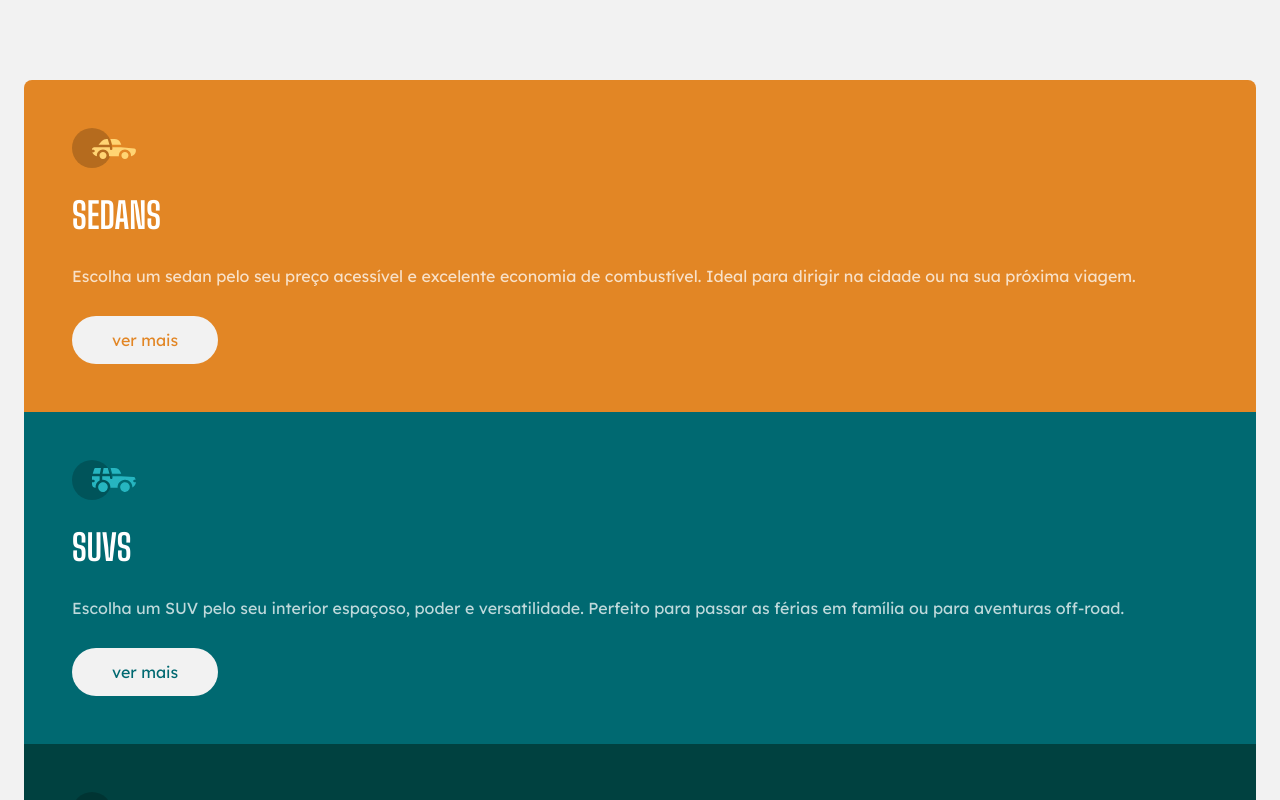
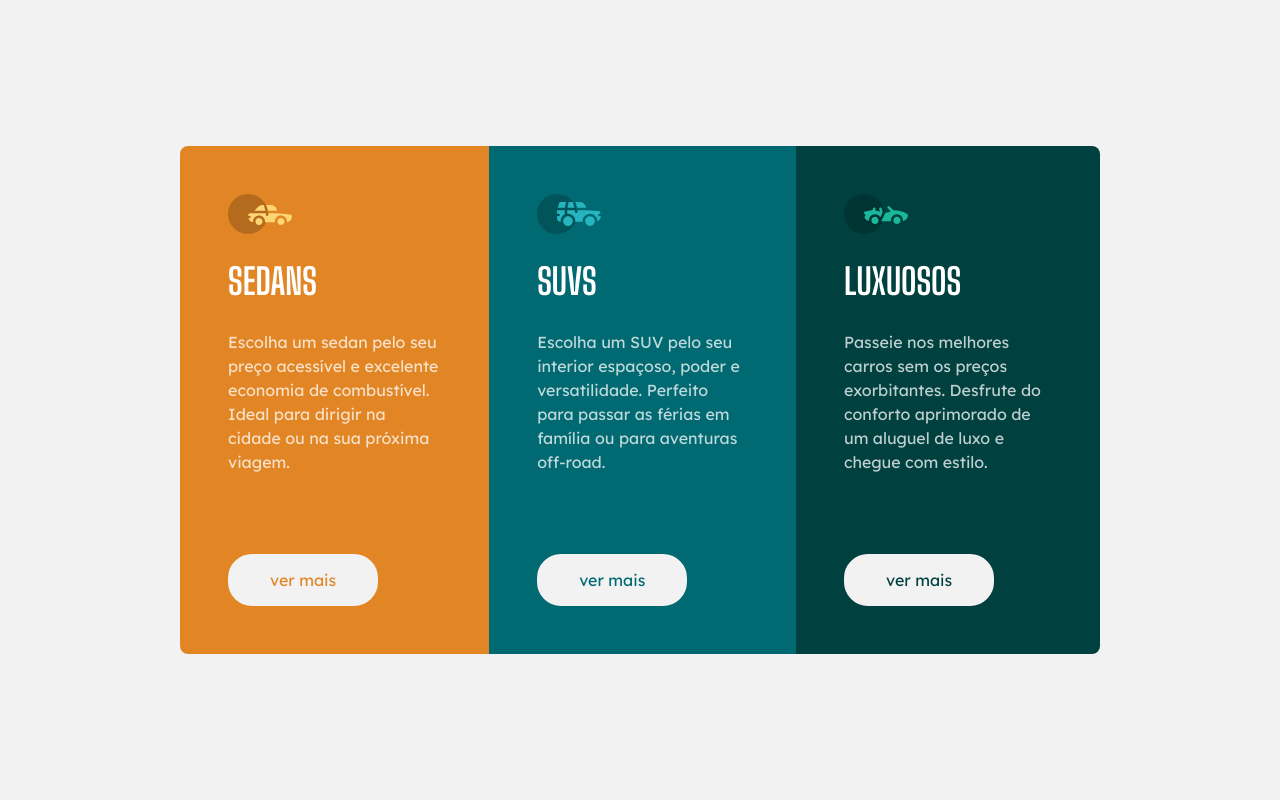
Before and after one commit to Rip-V4SH/Cars-32c, a React (Vite) app: page / in a window 1280 px wide. Shown: the top 800 px of the page. Built offline with nearby package versions, Linux system fonts and the light colour scheme.

Commit message:
responsividade(n tinha notado o primeiro commit e passei direto)

```diff
--- a/src/App.jsx
+++ b/src/App.jsx
@@ -4,27 +4,27 @@
 
 export default function App() {
   return (
-    <main className="min-h-svh bg-offwhitebg py-20 px-6">
-      <section>
-        <div className="bg-orange p-12 rounded-t-lg">
+    <main className="min-h-svh bg-offwhitebg py-20 px-6 antialised lg:flex justify-center items-center">
+      <section className="lg:flex max-w-[920px]">
+        <div className="bg-orange p-12 max-lg:rounded-t-lg lg:rounded-l-lg">
           <img src={Sedans} alt="" className="mb-7"/>
           <h2 className="font-shoulders mb-7 uppercase text-4xl font-bold text-white">Sedans</h2>
-          <p className="font-lexend mb-7 text-offwhite">Escolha um sedan pelo seu preço acessível e excelente economia de combustível. Ideal para dirigir na cidade ou na sua próxima viagem.</p>
-          <a className="font-lexend bg-offwhitebg block text-orange px-10 py-3 rounded-3xl w-fit" href="https://www.webmotors.com.br/sedans" target="_blank">ver mais</a>
+          <p className="font-lexend mb-7 text-offwhite lg:mb-20">Escolha um sedan pelo seu preço acessível e excelente economia de combustível. Ideal para dirigir na cidade ou na sua próxima viagem.</p>
+          <a className="font-lexend bg-offwhitebg block text-orange px-10 py-3 rounded-3xl w-fit border-2 border-offwhitebg hover:text-offwhitebg hover:bg-orange transition ease-in-out delay-150 hover:scale-110 duration-300" href="https://www.webmotors.com.br/sedans" target="_blank">ver mais</a>
         </div>
 
         <div className="bg-green p-12">
           <img src={Suv} alt="" className="mb-7"/>
           <h2 className="font-shoulders mb-7 uppercase text-4xl font-bold text-white">SUVs</h2>
-          <p className="font-lexend mb-7 text-offwhite">Escolha um SUV pelo seu interior espaçoso, poder e versatilidade. Perfeito para passar as férias em família ou para aventuras off-road.</p>
-          <a className="font-lexend bg-offwhitebg block text-green px-10 py-3 rounded-3xl w-fit" href="https://www.webmotors.com.br/suvs" target="_blank">ver mais</a>
+          <p className="font-lexend mb-7 text-offwhite lg:mb-20">Escolha um SUV pelo seu interior espaçoso, poder e versatilidade. Perfeito para passar as férias em família ou para aventuras off-road.</p>
+          <a className="font-lexend bg-offwhitebg block text-green px-10 py-3 rounded-3xl w-fit border-2 border-offwhitebg hover:text-offwhitebg hover:bg-green transition ease-in-out delay-150 hover:scale-110 duration-300" href="https://www.webmotors.com.br/suvs" target="_blank">ver mais</a>
         </div>
 
-        <div className="bg-dark-green p-12 rounded-b-lg">
+        <div className="bg-dark-green p-12 max-lg:rounded-b-lg lg:rounded-r-lg">
           <img src={Luxo} alt="" className="mb-7"/>
           <h2 className="font-shoulders mb-7 uppercase text-4xl font-bold text-white">Luxuosos</h2>
-          <p className="font-lexend mb-7 text-offwhite">Passeie nos melhores carros sem os preços exorbitantes. Desfrute do conforto aprimorado de um aluguel de luxo e chegue com estilo.</p>
-          <a className="font-lexend bg-offwhitebg block text-dark-green px-10 py-3 rounded-3xl w-fit" href="https://www.webmotors.com.br/carros-de-luxo" target="_blank">ver mais</a>
+          <p className="font-lexend mb-7 text-offwhite lg:mb-20">Passeie nos melhores carros sem os preços exorbitantes. Desfrute do conforto aprimorado de um aluguel de luxo e chegue com estilo.</p>
+          <a className="font-lexend bg-offwhitebg block text-dark-green px-10 py-3 rounded-3xl w-fit border-2 border-offwhitebg hover:text-offwhitebg hover:bg-dark-green transition ease-in-out delay-150 hover:scale-110 duration-300" href="https://www.webmotors.com.br/carros-de-luxo" target="_blank">ver mais</a>
         </div>
       </section>
     </main>
```
